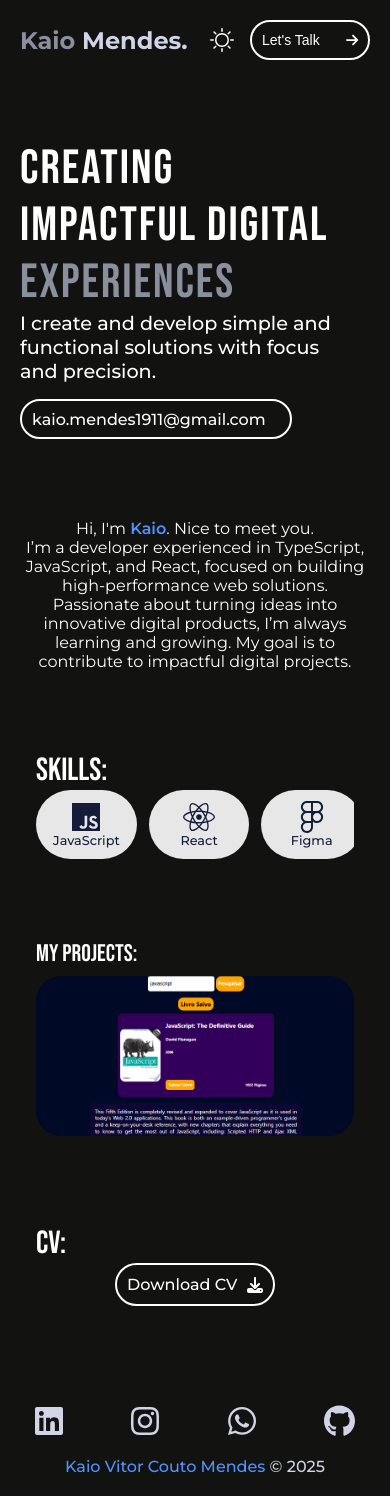
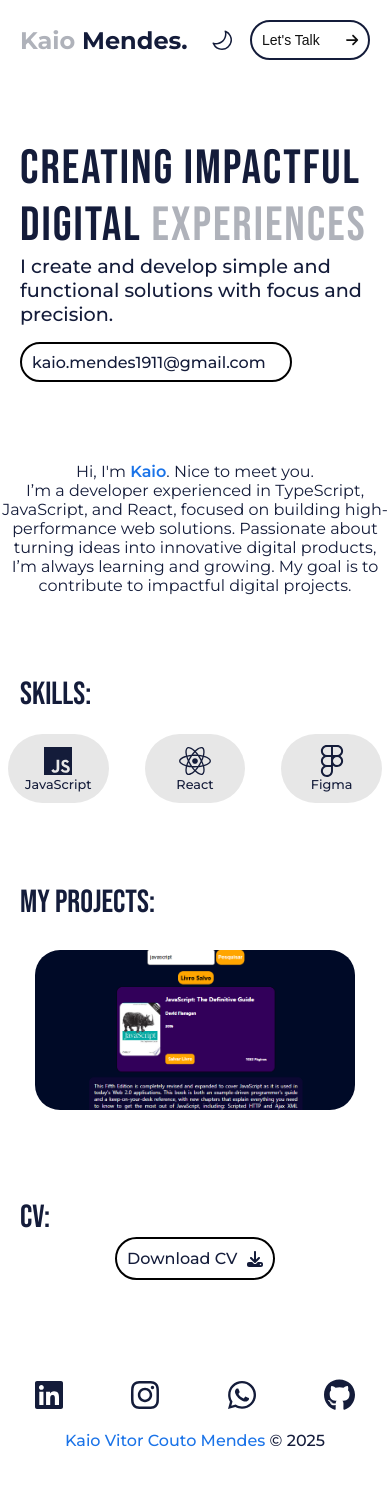
Before and after one commit to kaio-mendes/Portfolio, a React (Vite) app: page / in a window 390 px wide. After the commit the page ends 1450 px from the top, so only its background shows below. Built offline with nearby package versions, Linux system fonts and the light colour scheme.

Commit message:
refatorando swipers css para mobile

```diff
--- a/src/assets/styles/components/Slides.module.css
+++ b/src/assets/styles/components/Slides.module.css
@@ -45,6 +45,14 @@
 
     margin: 0 auto;
   }
+  .sliders {
+    margin-left: 0;
+    margin-right: 0;
+    margin-bottom: 5rem;
+  }
+  .sliders h1 {
+    margin: 20px;
+  }
 }
 
 @media (max-width: 768px) {
--- a/src/assets/styles/modules/Home.module.css
+++ b/src/assets/styles/modules/Home.module.css
@@ -87,6 +87,12 @@
   border-color: var(--background);
 }
 
+.email a {
+  text-decoration: none;
+  font-style: none;
+  color: inherit;
+}
+
 .about {
   font-size: 1.5rem;
   margin-top: 5rem;
@@ -162,6 +168,7 @@
 @media (max-width: 768px) {
   .welcome {
     width: 90%;
+    margin: 20px;
   }
   .welcome h1 {
     font-size: 3rem;
@@ -175,4 +182,9 @@
   .about {
     font-size: 1rem;
   }
+  .cv {
+    margin-left: 20px;
+    margin-right: 20px;
+    margin-bottom: 5rem;
+  }
 }
--- a/src/assets/styles/modules/Navbar.module.css
+++ b/src/assets/styles/modules/Navbar.module.css
@@ -80,7 +80,7 @@
 
 .buttonsHome {
   display: flex;
-  width: 15%;
+  width: 13%;
   justify-content: space-between;
   align-items: center;
   flex-direction: row-reverse;
@@ -96,6 +96,9 @@
 }
 
 @media (max-width: 768px) {
+  .navbar {
+    margin: 20px;
+  }
   .navbar h1 {
     font-size: 1.5rem;
   }
--- a/src/assets/styles/modules/Projetos.module.css
+++ b/src/assets/styles/modules/Projetos.module.css
@@ -72,12 +72,18 @@
 }
 
 @media (max-width: 1024px) {
+  .projetos {
+    margin-left: 0;
+    margin-right: 0;
+  }
+
   .projetos img {
     height: 10rem;
     width: 20rem;
   }
   .projetos h1 {
-    font-size: 1.5rem;
+    font-size: 2rem;
+    margin: 20px;
   }
 }
 
--- a/src/components/themeContext.jsx
+++ b/src/components/themeContext.jsx
@@ -3,7 +3,7 @@ import { createContext, useState } from "react";
 export const ThemeContext = createContext();
 
 export const ThemeProvider = ({ children }) => {
-  const [darkMode, setDarkMode] = useState(true);
+  const [darkMode, setDarkMode] = useState(false);
   const toogleTheme = () => {
     setDarkMode((prev) => !prev);
   };
--- a/src/index.css
+++ b/src/index.css
@@ -102,6 +102,9 @@ h5 {
     min-height: 30px;
     font-size: 14px;
   }
+  body {
+    margin: 0;
+  }
 }
 
 .swiper-button-prev,
--- a/src/modules/Home.jsx
+++ b/src/modules/Home.jsx
@@ -16,7 +16,13 @@ const Home = () => {
           precision.
         </p>
         <div className={styles.email} id="about">
-          <p>kaio.mendes1911@gmail.com</p>
+          <a
+            href="https://mail.google.com/mail/?view=cm&fs=1&to=kaio.mendes1911@gmail.com&su=Olá&body=Olá+Kaio%2C+gostaria+de+falar+com+você!"
+            target="_blank"
+            rel="noopener noreferrer"
+          >
+            <p>kaio.mendes1911@gmail.com</p>
+          </a>
         </div>
       </div>
       <div className={styles.about}>
@@ -35,7 +41,12 @@ const Home = () => {
       <div className={styles.cv}>
         <h1>CV:</h1>
         <div className={styles.curriculo}>
-          <a href="/KaioMendes-cv.pdf" download="KaioMendes-cv.pdf">
+          <a
+            href="/KaioMendes-cv.pdf"
+            download="KaioMendes-cv.pdf"
+            target="_blank"
+            rel="noopener noreferrer"
+          >
             Download CV
             <FontAwesomeIcon icon={faDownload} />
           </a>
--- a/src/modules/Navbar.jsx
+++ b/src/modules/Navbar.jsx
@@ -32,7 +32,12 @@ const Navbar = () => {
       </ul>
 
       <div className={styles.buttonsHome}>
-        <button className="MyButton" onClick={redirect}>
+        <button
+          className="MyButton"
+          onClick={redirect}
+          target="_blank"
+          rel="noopener noreferrer"
+        >
           Let's Talk
           <FontAwesomeIcon icon={faArrowRight} />
         </button>
```
